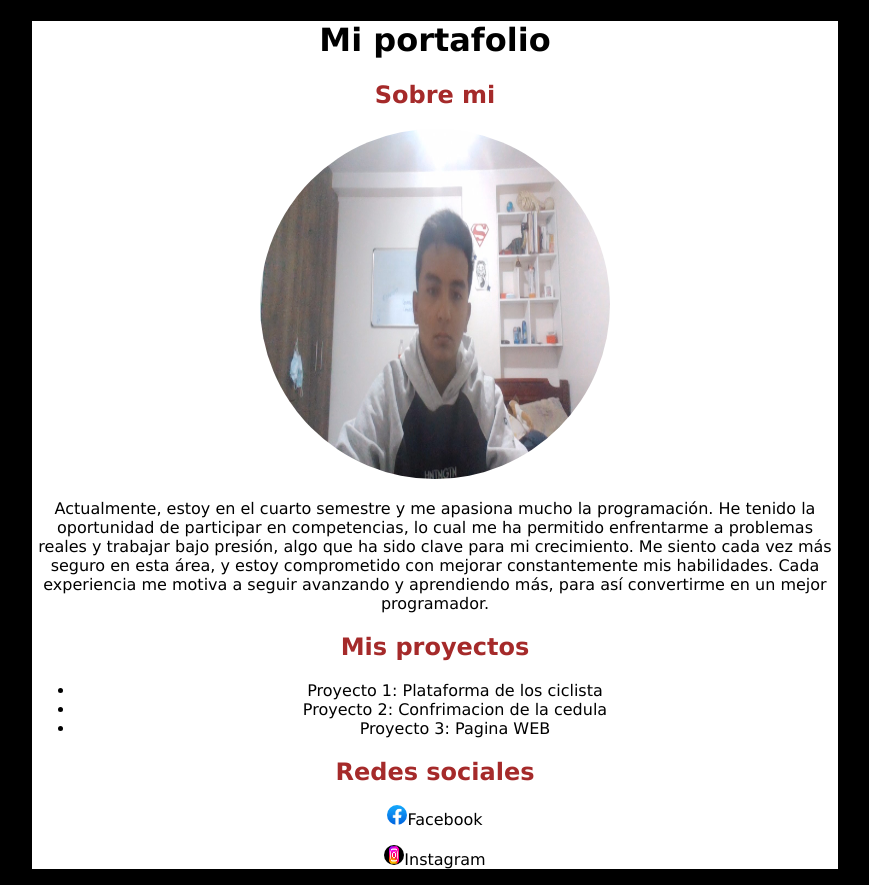
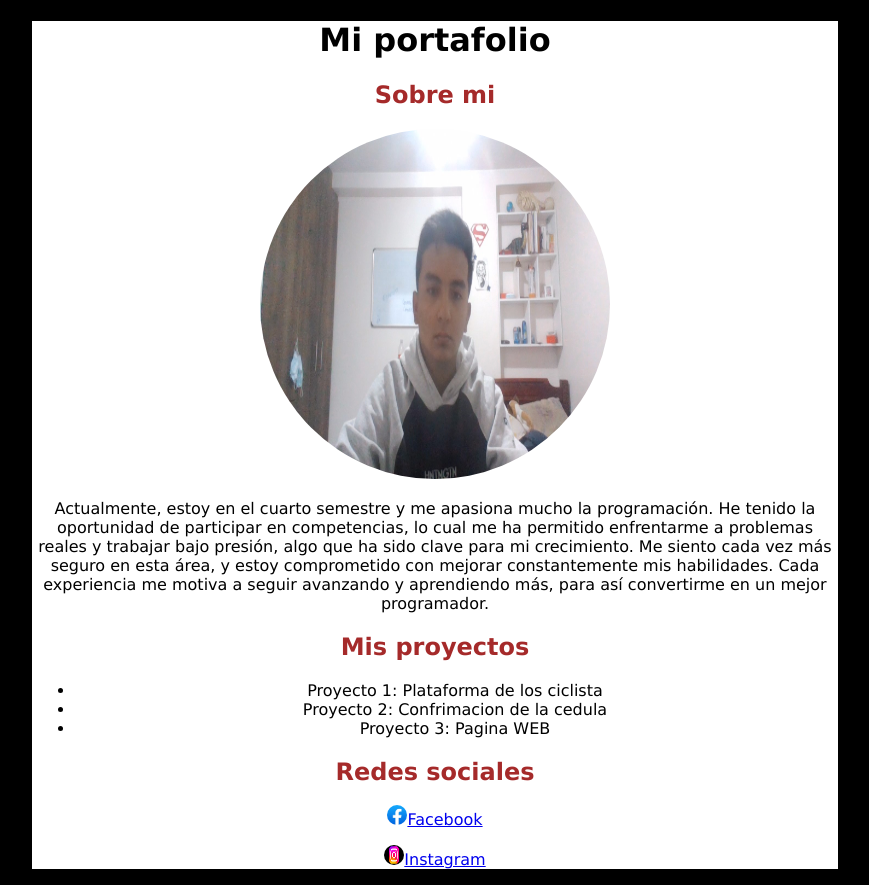
Before and after one commit to Tenkenoz/MiPortafolio, a plain HTML site: page index.html in a window 1280 px wide. Shown: the whole page, without its empty margins (205-1074 px from the left). Drawn offline with Linux system fonts and the light colour scheme.

Commit message:
actualizacion final

```diff
--- a/index.html
+++ b/index.html
@@ -43,10 +43,10 @@
         </h2>
         <dt>
             <dl>
-                <img width="20px" height="20px" src="Imagenes\images (1).jpg" alt="facebook">Facebook
+                <img width="20px" height="20px" src="Imagenes\images (1).jpg" alt="facebook"><a target="_blank" href="https://www.facebook.com/">Facebook</a>
             </dl>
             <dl>
-                <img width="20px" height="20px" src="Imagenes\instagram.jpg" alt="facebook">Instagram
+                <img width="20px" height="20px" src="Imagenes\instagram.jpg" alt="Instagram"><a target="_blank" href="https://www.instagram.com/">Instagram</a>
             </dl>
         </dt>
     </footer>
```
